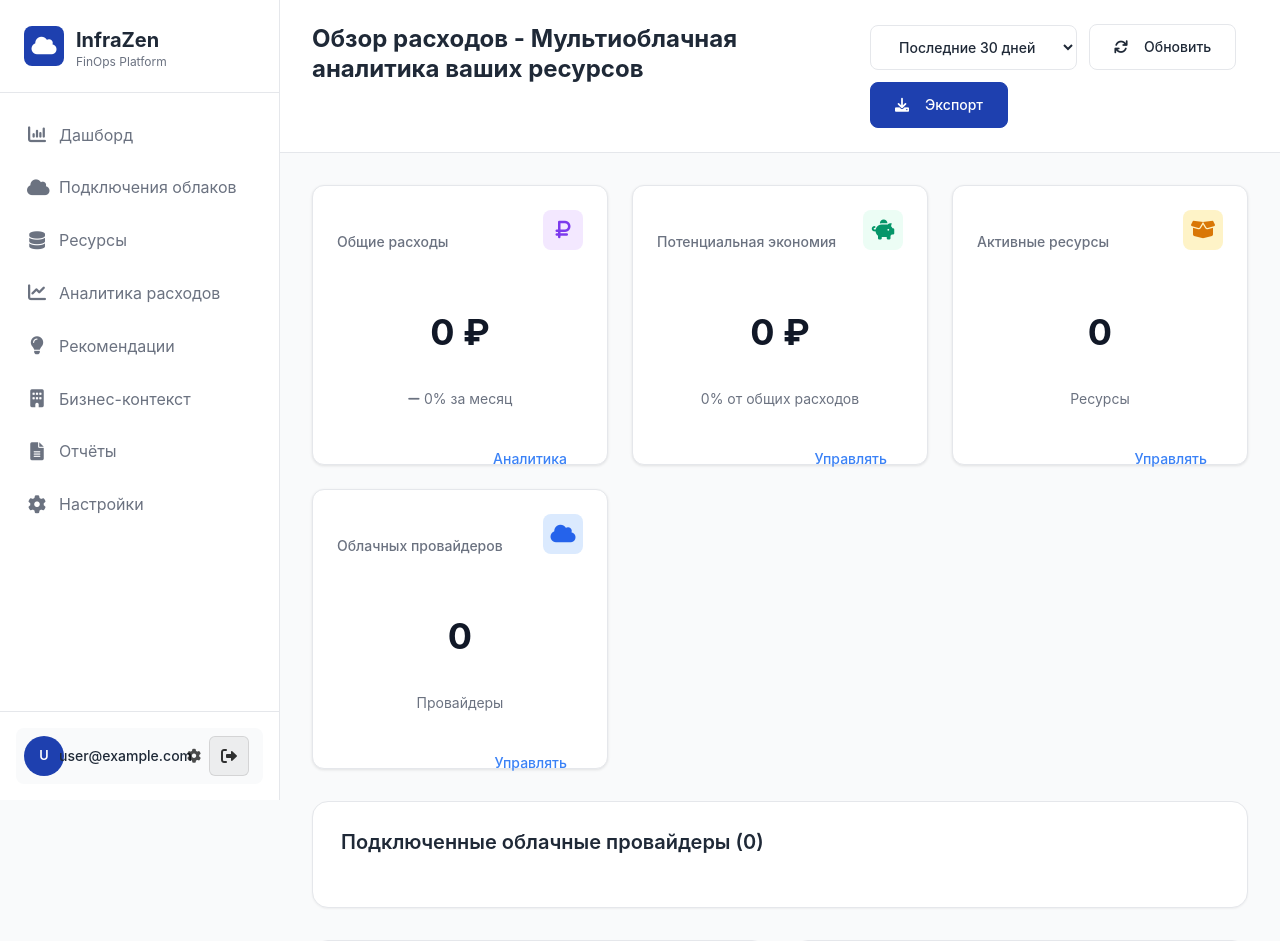
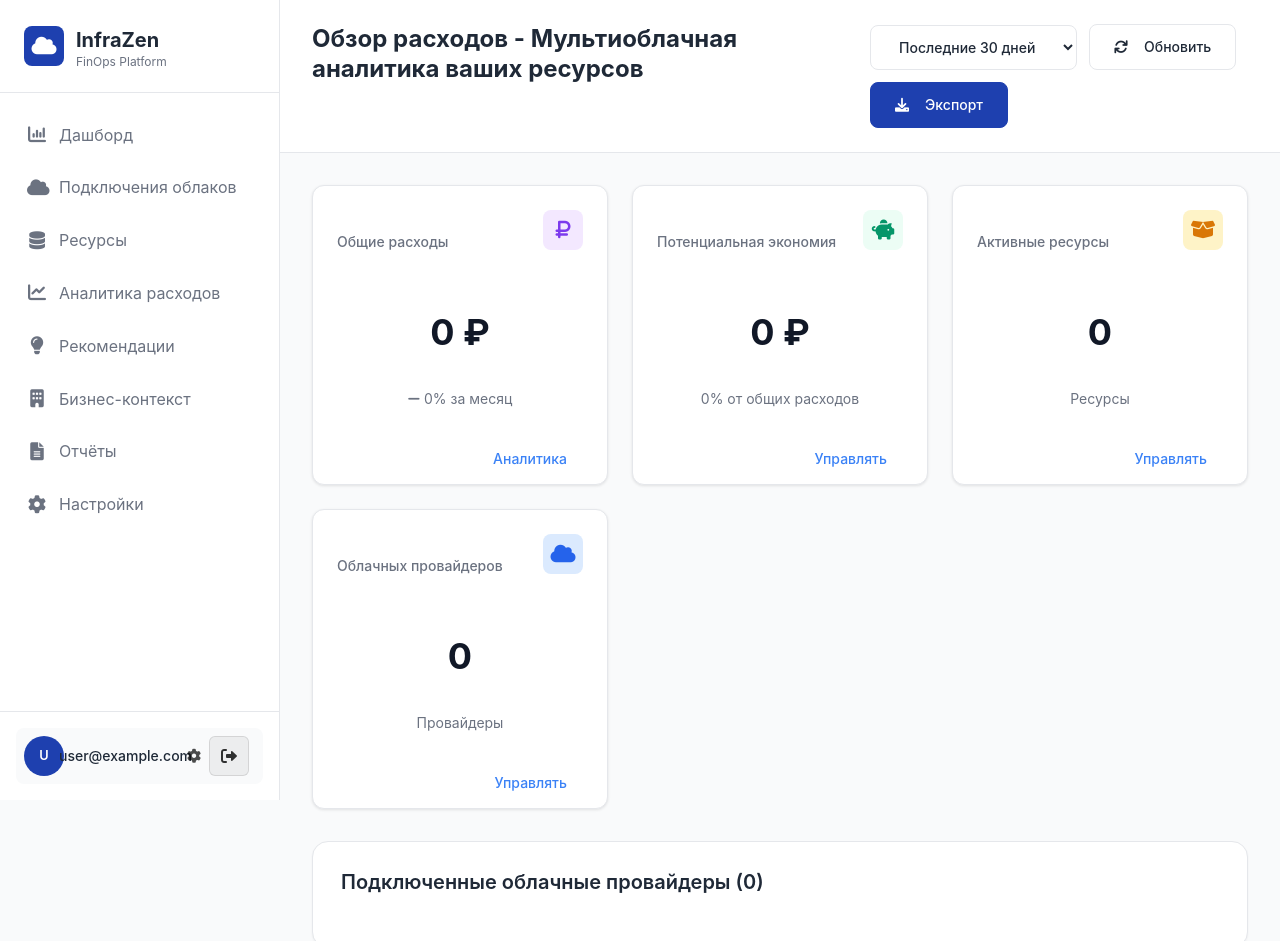
Before and after one commit to colaisr/infrazen, a Flask app: template app/templates/dashboard.html in a window 1280 px wide. Shown: the top 941 px of the page. Run offline with Flask 3, Linux system fonts and the light colour scheme; the template is opened without the code that fills it, so the values that code supplies are empty.

Commit message:
Increase KPI card height to 300px for optimal spacing
- Set card height to 300px for maximum comfort
- Provide generous spacing for all content elements
- Maintain perfect alignment across all cards
- Create premium visual appearance with ample breathing room

```diff
--- a/app/templates/dashboard.html
+++ b/app/templates/dashboard.html
@@ -28,7 +28,7 @@
     box-shadow: 0 1px 3px rgba(0, 0, 0, 0.1);
     border: 1px solid #e5e7eb;
     position: relative;
-    height: 280px;
+    height: 300px;
 }
 
 .kpi-card-header {
```
